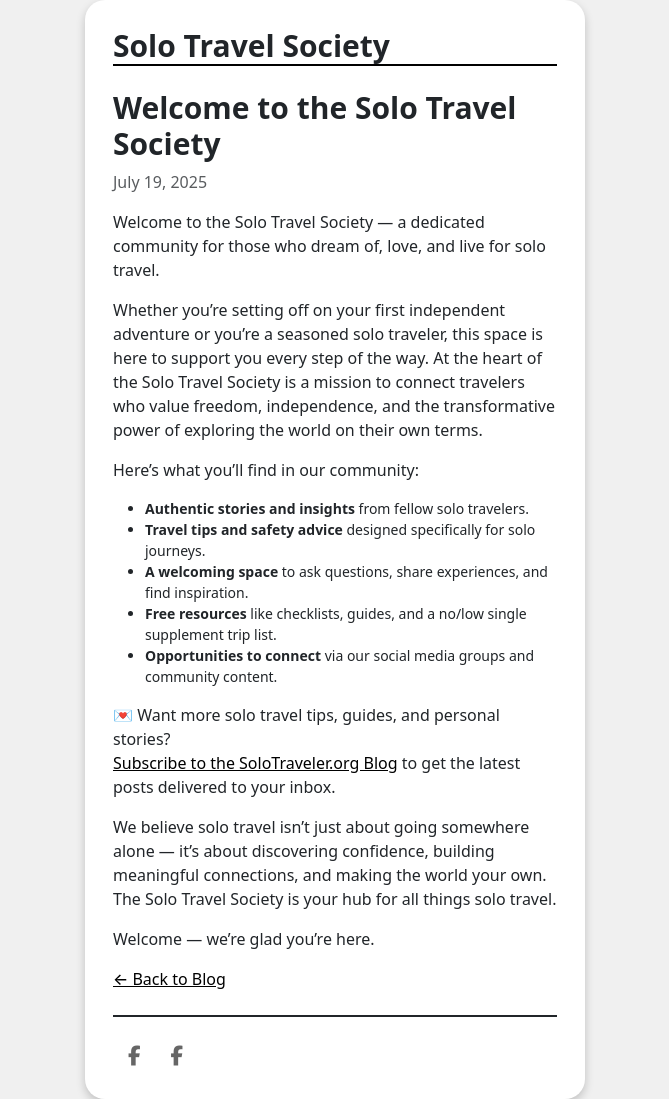
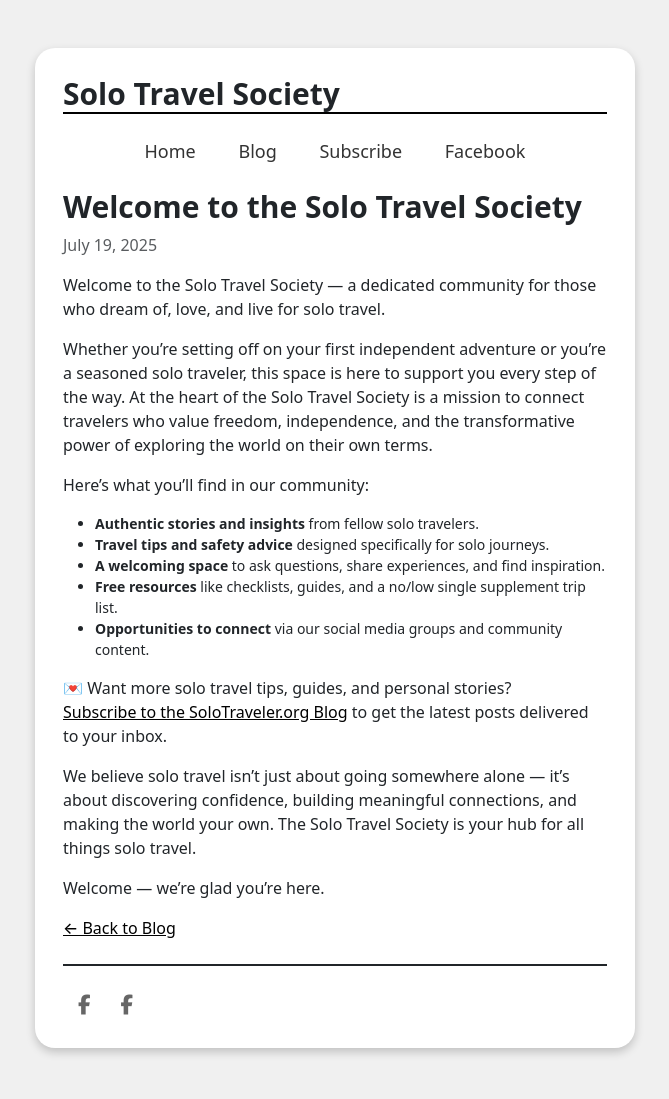
Before and after one commit to solotravelsociety/solotravelsociety.com, a Jekyll site: the page built from _posts/2025-07-19-welcome.md, in a window 1280 px wide. Shown: the whole page, without its empty margins (305-974 px from the left). Built offline with Jekyll 4.4.1, drawn with Linux system fonts in a browser that asks for light colours; nearby versions of some CDN libraries.

Commit message:
Add nav; update css.

```diff
--- a/_layouts/post.html
+++ b/_layouts/post.html
@@ -19,6 +19,14 @@
       <header>
         <h1 id="awesome-ghost-" class="mb-4 border-bottom">Solo Travel Society</h1>
       </header>
+      <nav class="main-nav text-center my-4">
+      <ul class="nav-menu list-inline">
+        <li class="list-inline-item"><a href="{{ '/' | relative_url }}">Home</a></li>
+        <li class="list-inline-item"><a href="{{ '/blog/' | relative_url }}">Blog</a></li>
+        <li class="list-inline-item"><a href="https://www.solotraveler.org/#/portal/signup" target="_blank" rel="noopener">Subscribe</a></li>
+        <li class="list-inline-item"><a href="https://www.facebook.com/thesolotravelsociety/" target="_blank" rel="noopener">Facebook</a></li>
+      </ul>
+    </nav>
       <article class="content">
         <h1>{{ page.title }}</h1>
         <p class="text-muted">{{ page.date | date: "%B %d, %Y" }}</p>
--- a/assets/css/style.css
+++ b/assets/css/style.css
@@ -1,5 +1,6 @@
 body {
   background-color: #f0f0f0;
+  margin: 3rem auto;
 }
 
 .container-md {
@@ -27,7 +28,7 @@ body {
   /* Relative to the circle */
   z-index: 2;
   /* Bring the wrapper to the front */
-  max-width: 500px;
+  max-width: 600px;
   padding: 2em;
   background: #fff;
   /* White background */
@@ -123,3 +124,30 @@ p {
   opacity: 1;
   /* Show the circle on hover */
 }
+
+.main-nav {
+  font-size: 18px;
+}
+
+.nav-menu {
+  padding: 0;
+  margin: 0;
+}
+
+.nav-menu li {
+  margin: 0 10px;
+}
+
+.nav-menu a {
+  text-decoration: none;
+  color: #333;
+  font-weight: 500;
+  padding: 5px 10px;
+  transition: color 0.2s ease-in-out, background-color 0.2s ease-in-out;
+}
+
+.nav-menu a:hover {
+  color: #fff;
+  background-color: #333;
+  border-radius: 5px;
+}
```
